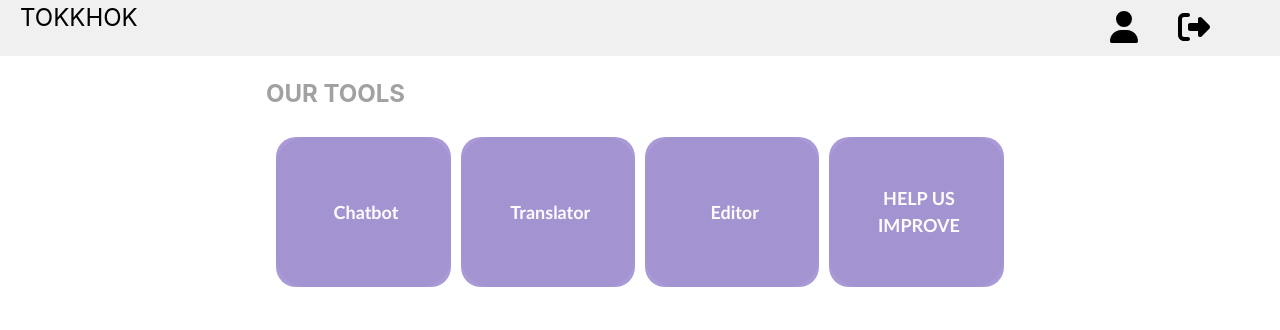
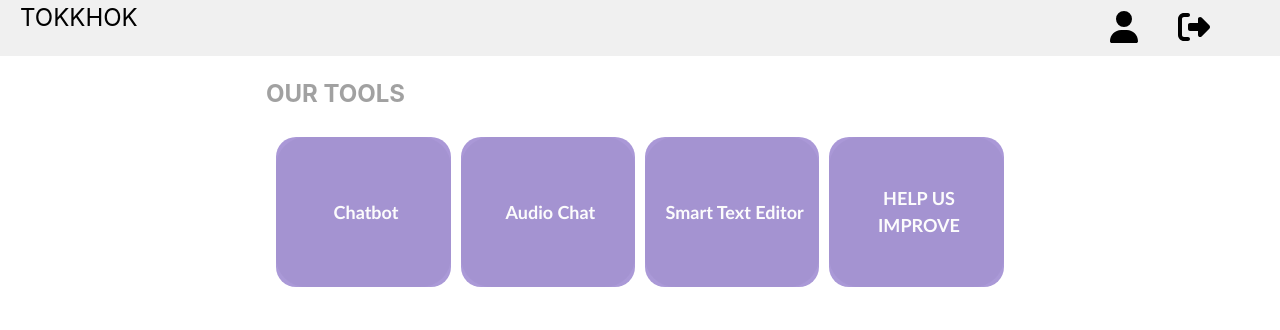
Before and after one commit to hyadess/Tokkhok-Frontend, a React (Create React App) app in the folder Frontend/bitfest/: page /home in a window 1280 px wide. Shown: the top 330 px of the page. Built offline with nearby package versions, Linux system fonts and the light colour scheme; no server answers; sample sign-in values are in the browser's storage.

Commit message:
Home fixed

```diff
--- a/Frontend/bitfest/src/components/ToolList.js
+++ b/Frontend/bitfest/src/components/ToolList.js
@@ -46,7 +46,7 @@ const ToolList = () => {
                         <FontAwesomeIcon icon={faChalkboard} size='1x' />
                     </div> */}
           <div className="tool-text">
-            <div className="tool-name">Translator</div>
+            <div className="tool-name">Audio Chat</div>
           </div>
         </div>
         <div className="tool-container" onClick={() => navigate(`/notes-create`)}>
@@ -54,7 +54,7 @@ const ToolList = () => {
                         <FontAwesomeIcon icon={faChalkboard} size='1x' />
                     </div> */}
           <div className="tool-text">
-            <div className="tool-name">Editor</div>
+            <div className="tool-name">Smart Text Editor</div>
           </div>
         </div>
 
```
